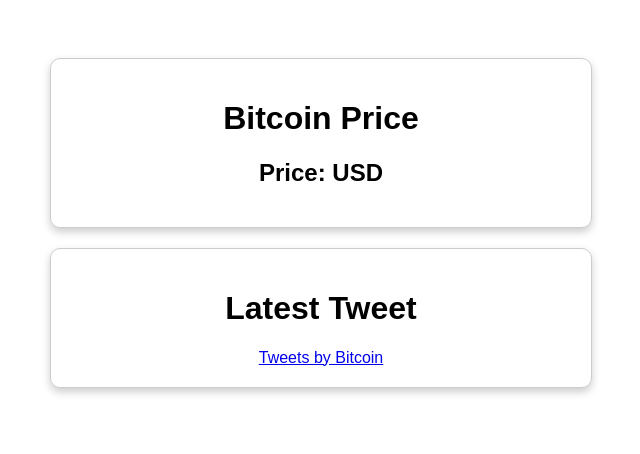
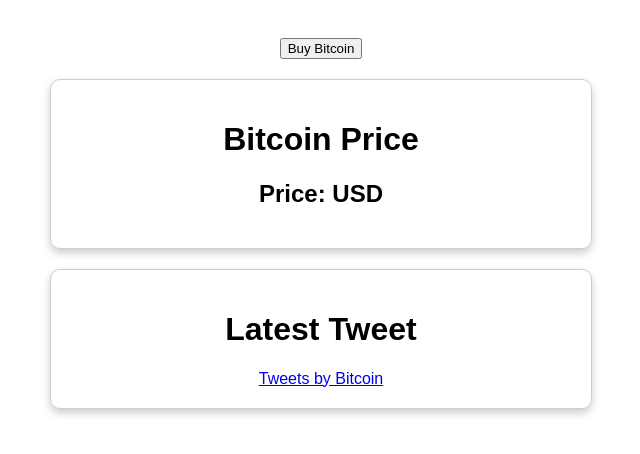
Before and after one commit to peacekeeper09/bitcoin_trace, a plain HTML site: page index.html in a window 1280 px wide. Shown: the whole page, without its empty margins (319-959 px from the left). Drawn offline with Linux system fonts and the light colour scheme; no server answers.

Commit message:
Update index.html

```diff
--- a/index.html
+++ b/index.html
@@ -1,12 +1,14 @@
 <!DOCTYPE html>
 <html>
   <head>
-    <meta name="viewport" content="width=device-width, initial-scale=1.0">
     <title>Bitcoin Price and Latest Tweet</title>
     <script src="https://platform.twitter.com/widgets.js"></script>
+    <meta name="viewport" content="width=device-width, initial-scale=1.0">
     <link rel="stylesheet" href="style.css">
     <script src="app.js" async defer></script>
+  </head>
   <body>
+    <button class="buy-button" onclick="window.location.href = 'https://bitcoin.org/en/buy';">Buy Bitcoin</button>
     <div class="card">
       <h1>Bitcoin Price</h1>
       <h2>Price: <span id="btc-price"></span> USD</h2>
@@ -15,8 +17,6 @@
       <h1>Latest Tweet</h1>
       <div id="twitter-feed"></div>
     </div>
-    <script>
 
-    </script>
   </body>
 </html>
```
